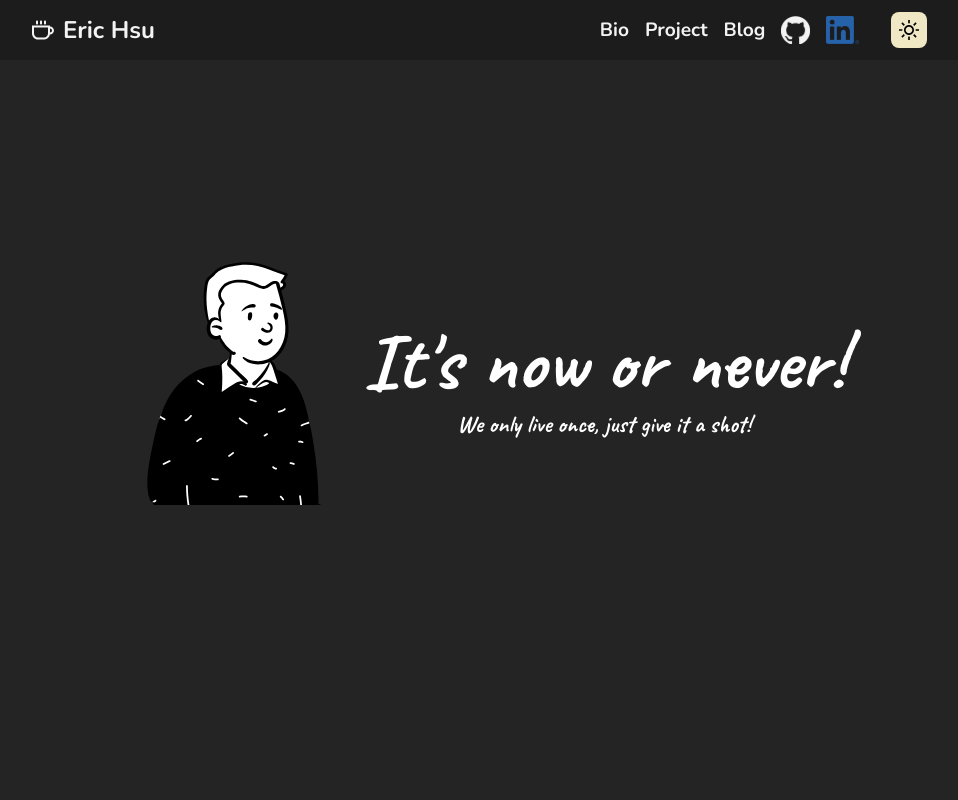
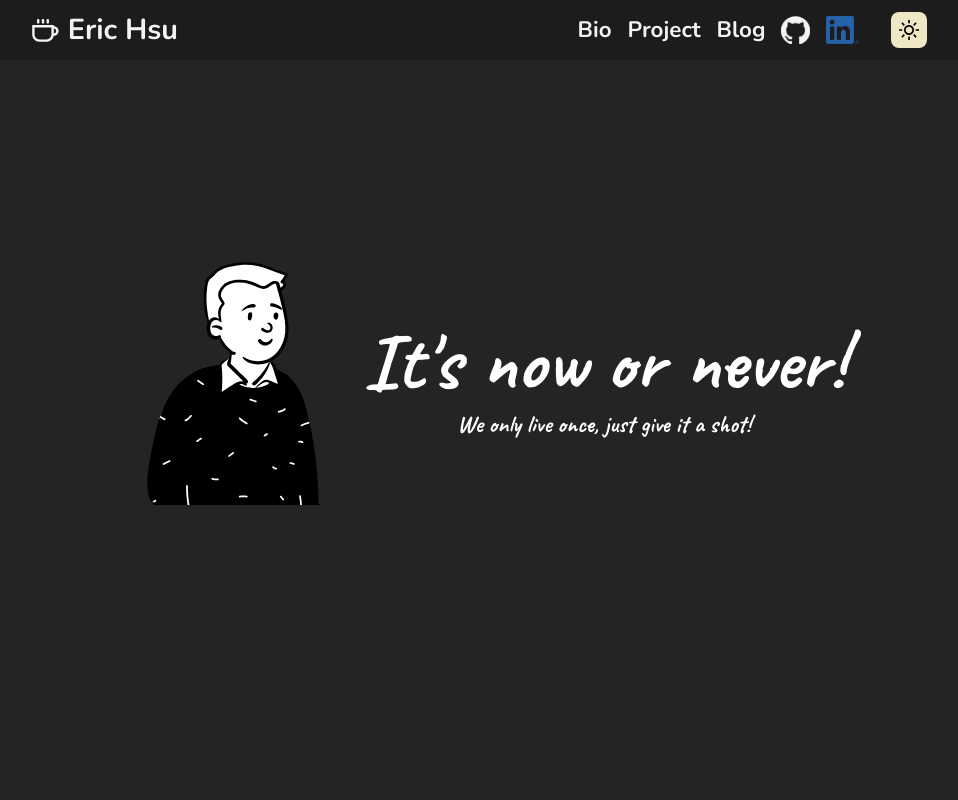
Before and after one commit to eric-cw-hsu/INFO6150-Web-Design-n-User-Experience-Engineering, a React (Vite) app in the folder final/portfolio/: page / in a window 1280 px wide. Shown: the top 800 px of the page, without its empty margins (161-1119 px from the left). Built offline with nearby package versions, Linux system fonts and the light colour scheme.

Commit message:
feat: adjust icon color and font size

```diff
--- a/final/portfolio/src/components/Navbar/Navbar.css
+++ b/final/portfolio/src/components/Navbar/Navbar.css
@@ -36,7 +36,7 @@
 }
 
 .primary-nav-title {
-  font-size: 1.5rem;
+  font-size: 1.8rem;
   font-weight: bold;
   color: #fff;
   text-decoration: none;
@@ -47,6 +47,11 @@
   display: flex;
   align-items: center;
   justify-content: center;
+}
+
+.primary-nav-logo svg {
+  width: 1.8rem;
+  height: 1.8rem;
 }
 
 .primary-nav-logo--dark {
--- a/final/portfolio/src/components/Navbar/NavbarLink.css
+++ b/final/portfolio/src/components/Navbar/NavbarLink.css
@@ -15,7 +15,7 @@
 .nav-links__a {
   color: #fff;
   text-decoration: none;
-  font-size: 1.2rem;
+  font-size: 1.4rem;
   margin: 0;
   display: flex;
   align-items: center;
```
Also changed, not shown: final/portfolio/public/icon.svg.
